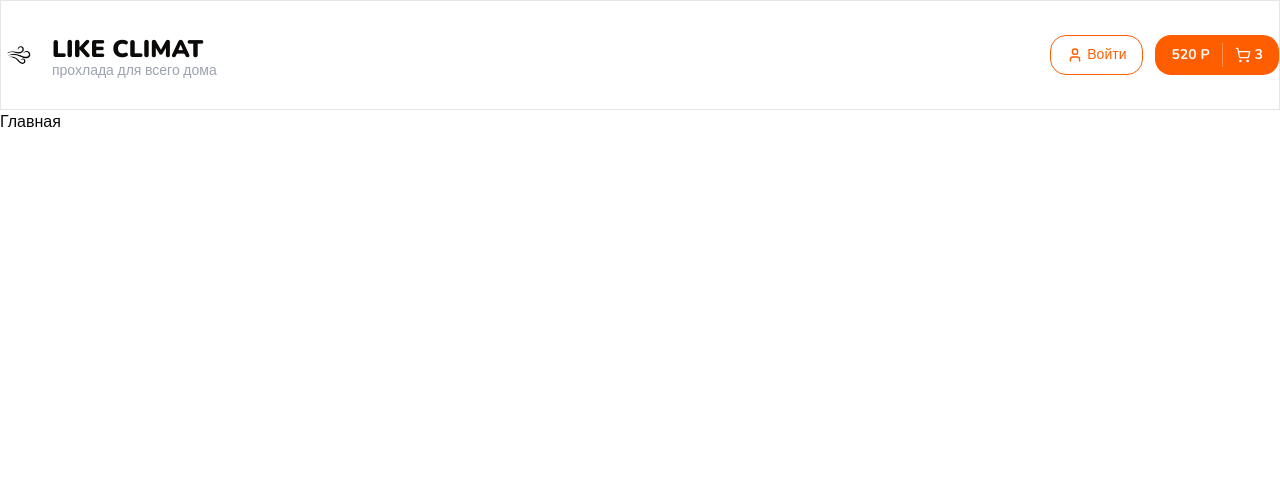
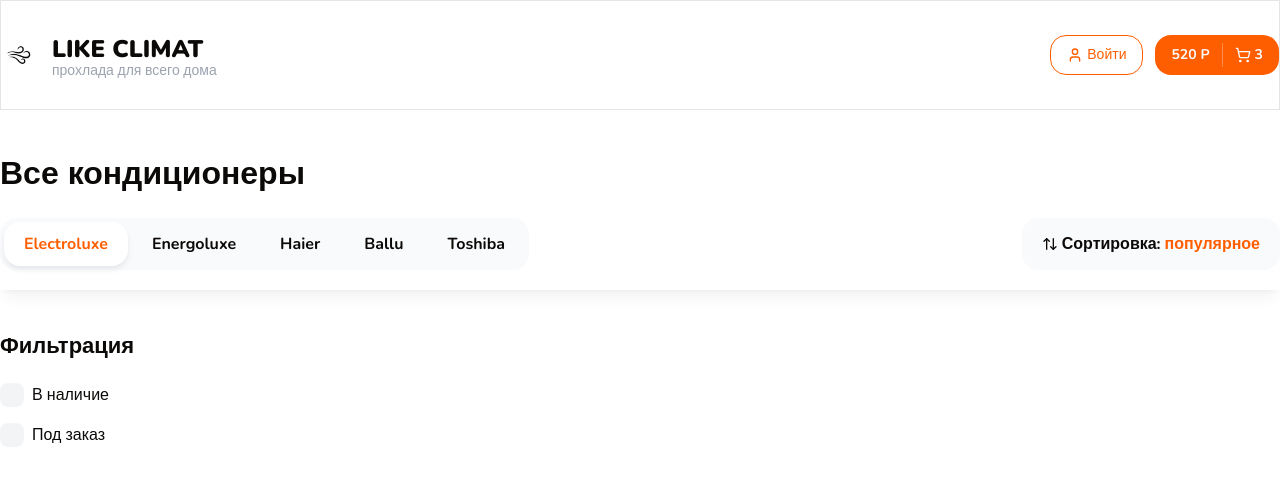
Before and after one commit to Flexerr22/Next_Conditions, a Next.js app in the folder next-conditions/: page / in a window 1280 px wide. Shown: the top 482 px of the page. Built offline with nearby package versions, Linux system fonts and the light colour scheme.

Commit message:
Добавил сортивки и начал добавлять фильтры

```diff
--- a/next-conditions/app/page.tsx
+++ b/next-conditions/app/page.tsx
@@ -1,5 +1,29 @@
+import {Title, Container, TopBar, Filters } from "@/components/shared";
+
+
 export default function Home() {
-  return (
-    <h1>Главная</h1>
-  );
+  return <>
+    <Container className="mt-10">
+      <Title text="Все кондиционеры" size="lg" className="font-extrabold"/>
+    </Container>
+    <TopBar />
+
+    <Container className="pb-14 mt-10">
+      <div className="flex gap-[60px]">
+
+        {/*Фильтрация*/}
+        <div className="w-[250px]">
+          <Filters />
+        </div>
+
+         {/*Список товаров*/}
+         <div className="flex-1">
+            <div className="flex flex-col gap-16">
+                {/* <ProductGroupList title="" items={} />
+                <ProductGroupList title="" items={} /> */}
+            </div>
+        </div>
+      </div>
+    </Container>
+  </>
 }
--- /dev/null
+++ b/next-conditions/components/shared/categories.tsx
@@ -0,0 +1,23 @@
+import { cn } from '@/lib/utils';
+import React from 'react'
+
+interface Props {
+    className?: string;
+}
+
+const sizes = ['Electroluxe', 'Energoluxe', 'Haier', 'Ballu', 'Toshiba']
+const activeSize = 0
+export const Categories: React.FC<Props> = ({className}) => {
+    return (
+        <div className={cn('inline-flex gap-1 bg-gray-50 p-1 rounded-2xl', className)}>
+            {sizes.map((size, index) => (
+                    <a className={cn('flex items-center font-bold h-11 rounded-2xl px-5',
+                        activeSize === index && 'bg-white shadow-md shadow-gray-200 text-primary',
+
+                    )} key={index}>
+                        <button>{size}</button>
+                    </a>
+                ))}
+        </div>
+    );
+  }
--- /dev/null
+++ b/next-conditions/components/shared/filter-checkbox.tsx
@@ -0,0 +1,38 @@
+import React from 'react';
+import { Checkbox } from '../ui/checkbox';
+
+export interface FilterChecboxProps {
+  text: string;
+  value: string;
+  endAdornment?: React.ReactNode;
+  onCheckedChange?: (checked: boolean) => void;
+  checked?: boolean;
+  name?: string;
+}
+
+export const FilterCheckbox: React.FC<FilterChecboxProps> = ({
+  text,
+  value,
+  endAdornment,
+  onCheckedChange,
+  checked,
+  name,
+}) => {
+  return (
+    <div className="flex items-center space-x-2">
+      <Checkbox
+        onCheckedChange={onCheckedChange}
+        checked={checked}
+        value={value}
+        className="rounded-[8px] w-6 h-6"
+        id={`checkbox-${String(name)}-${String(value)}`}
+      />
+      <label
+        htmlFor={`checkbox-${String(name)}-${String(value)}`}
+        className="leading-none cursor-pointer flex-1">
+        {text}
+      </label>
+      {endAdornment}
+    </div>
+  );
+};
--- /dev/null
+++ b/next-conditions/components/shared/filters.tsx
@@ -0,0 +1,20 @@
+import { cn } from '@/lib/utils';
+import React from 'react'
+import {FilterCheckbox, Title} from './index'
+
+interface Props {
+    className?: string;
+}
+
+export const Filters: React.FC<Props> = ({className}) => {
+    return (
+        <div className={className}>
+            <Title text='Фильтрация' size='sm' className='mb-5 font-bold'/>
+
+            <div className='flex flex-col gap-4'>
+                <FilterCheckbox text='В наличие' value='1'/>
+                <FilterCheckbox text='Под заказ' value='2'/>
+            </div>
+        </div>
+    );
+  }
--- a/next-conditions/components/shared/index.ts
+++ b/next-conditions/components/shared/index.ts
@@ -1,2 +1,8 @@
 export {Container} from './container'
 export {Header} from './header'
+export {Categories} from './categories'
+export {Title} from './title'
+export {SortPopup} from './sort-popup'
+export {TopBar} from './top-bar'
+export {Filters} from './filters'
+export {FilterCheckbox} from './filter-checkbox'
--- /dev/null
+++ b/next-conditions/components/shared/sort-popup.tsx
@@ -0,0 +1,17 @@
+import { cn } from '@/lib/utils';
+import { ArrowUpDown } from 'lucide-react';
+import React from 'react'
+
+interface Props {
+    className?: string;
+}
+
+export const SortPopup: React.FC<Props> = ({className}) => {
+    return (
+        <div className={cn('inline-flex items-center gap-1 bg-gray-50 px-5 h-[52px] cursor-pointer rounded-2xl', className)}>
+            <ArrowUpDown size={16}/>
+            <b>Сортировка:</b>
+            <b className="text-primary">популярное</b>
+        </div>
+    );
+  }
--- /dev/null
+++ b/next-conditions/components/shared/title.tsx
@@ -0,0 +1,36 @@
+import clsx from 'clsx';
+import React from 'react';
+
+type TitleSize = 'xs' | 'sm' | 'md' | 'lg' | 'xl' | '2xl';
+
+interface Props {
+  size?: TitleSize;
+  className?: string;
+  text: string;
+}
+
+export const Title: React.FC<Props> = ({ text, size = 'sm', className }) => {
+  const mapTagBySize = {
+    xs: 'h5',
+    sm: 'h4',
+    md: 'h3',
+    lg: 'h2',
+    xl: 'h1',
+    '2xl': 'h1',
+  } as const;
+
+  const mapClassNameBySize = {
+    xs: 'text-[16px]',
+    sm: 'text-[22px]',
+    md: 'text-[26px]',
+    lg: 'text-[32px]',
+    xl: 'text-[40px]',
+    '2xl': 'text-[48px]',
+  } as const;
+
+  return React.createElement(
+    mapTagBySize[size],
+    { className: clsx(mapClassNameBySize[size], className) },
+    text,
+  );
+};
--- /dev/null
+++ b/next-conditions/components/shared/top-bar.tsx
@@ -0,0 +1,17 @@
+import { cn } from '@/lib/utils';
+import React from 'react'
+import {Container, Title, Categories, SortPopup} from './index'
+interface Props {
+    className?: string;
+}
+
+export const TopBar: React.FC<Props> = ({className}) => {
+    return (
+        <div className={cn('sticky top-0 bg-white py-5 shadow-lg shadow-black/5 z-10', className)}>
+            <Container className="flex items-center justify-between">
+                <Categories />
+                <SortPopup />
+            </Container>
+        </div>
+    );
+  }
--- a/next-conditions/components/ui/checkbox.tsx
+++ b/next-conditions/components/ui/checkbox.tsx
@@ -1,10 +1,10 @@
-"use client"
+'use client';
 
-import * as React from "react"
-import * as CheckboxPrimitive from "@radix-ui/react-checkbox"
-import { Check } from "lucide-react"
+import * as React from 'react';
+import * as CheckboxPrimitive from '@radix-ui/react-checkbox';
+import { Check } from 'lucide-react';
 
-import { cn } from "@/lib/utils"
+import { cn } from '@/lib/utils';
 
 const Checkbox = React.forwardRef<
   React.ElementRef<typeof CheckboxPrimitive.Root>,
@@ -13,18 +13,15 @@ const Checkbox = React.forwardRef<
   <CheckboxPrimitive.Root
     ref={ref}
     className={cn(
-      "peer h-4 w-4 shrink-0 rounded-sm border border-primary ring-offset-background focus-visible:outline-none focus-visible:ring-2 focus-visible:ring-ring focus-visible:ring-offset-2 disabled:cursor-not-allowed disabled:opacity-50 data-[state=checked]:bg-primary data-[state=checked]:text-primary-foreground",
-      className
+      'peer h-4 w-4 shrink-0 bg-gray-100 ring-offset-background focus-visible:outline-none focus-visible:ring-2 focus-visible:ring-ring focus-visible:ring-offset-2 disabled:cursor-not-allowed disabled:opacity-50 data-[state=checked]:bg-primary data-[state=checked]:text-primary-foreground',
+      className,
     )}
-    {...props}
-  >
-    <CheckboxPrimitive.Indicator
-      className={cn("flex items-center justify-center text-current")}
-    >
-      <Check className="h-4 w-4" />
+    {...props}>
+    <CheckboxPrimitive.Indicator className={cn('flex items-center justify-center text-current')}>
+      <Check className="h-4 w-4" strokeWidth={3} />
     </CheckboxPrimitive.Indicator>
   </CheckboxPrimitive.Root>
-))
-Checkbox.displayName = CheckboxPrimitive.Root.displayName
+));
+Checkbox.displayName = CheckboxPrimitive.Root.displayName;
 
-export { Checkbox }
+export { Checkbox };
--- a/next-conditions/package.json
+++ b/next-conditions/package.json
@@ -18,7 +18,7 @@
     "class-variance-authority": "^0.7.1",
     "clsx": "^2.1.1",
     "lucide-react": "^0.468.0",
-    "next": "15.0.4",
+    "next": "^15.1.0",
     "react": "^19.0.0",
     "react-dom": "^19.0.0",
     "tailwind-merge": "^2.5.5",
```
Also changed, not shown: 1 other file (tests, documents, lock files or other folders).
